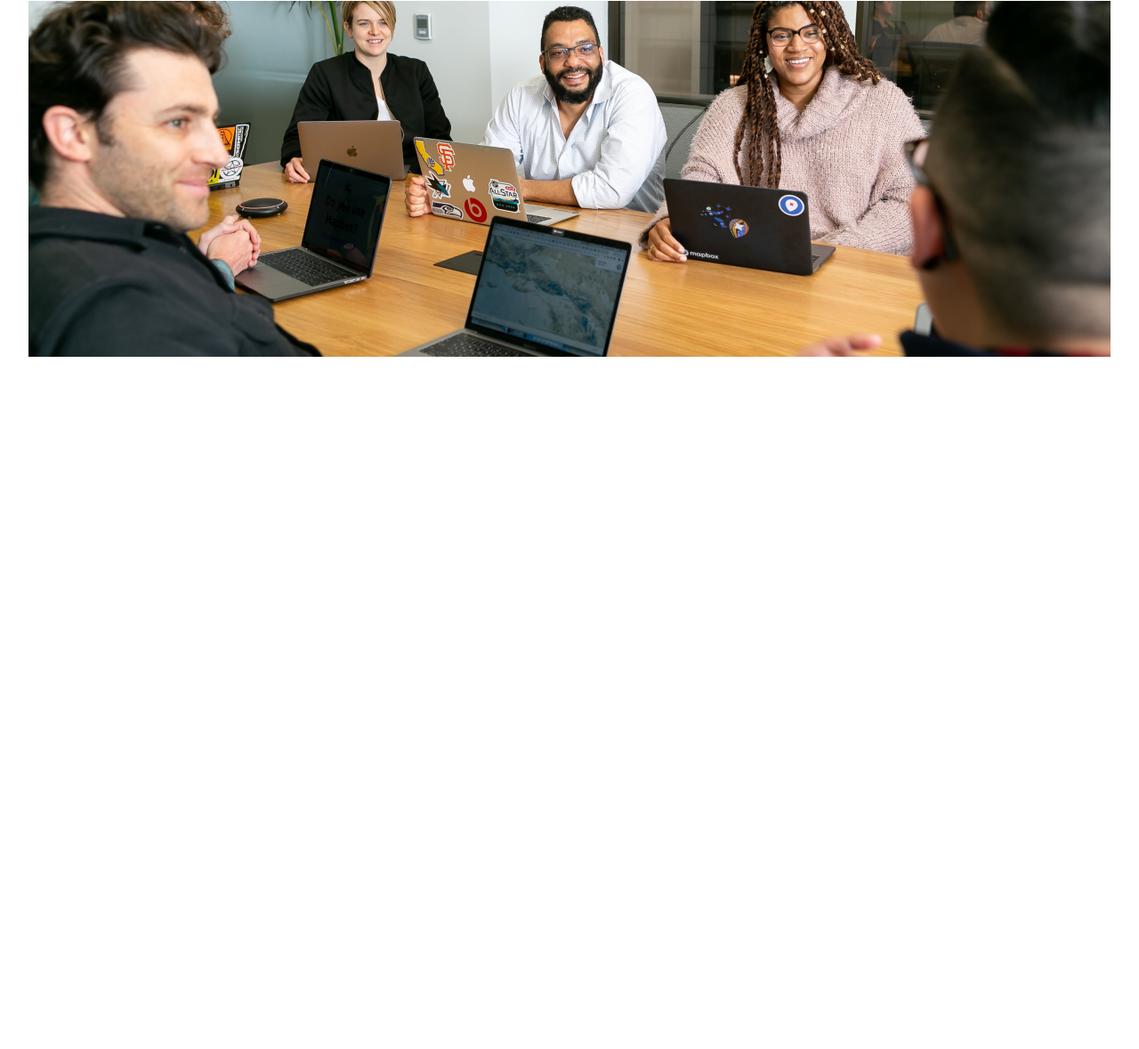
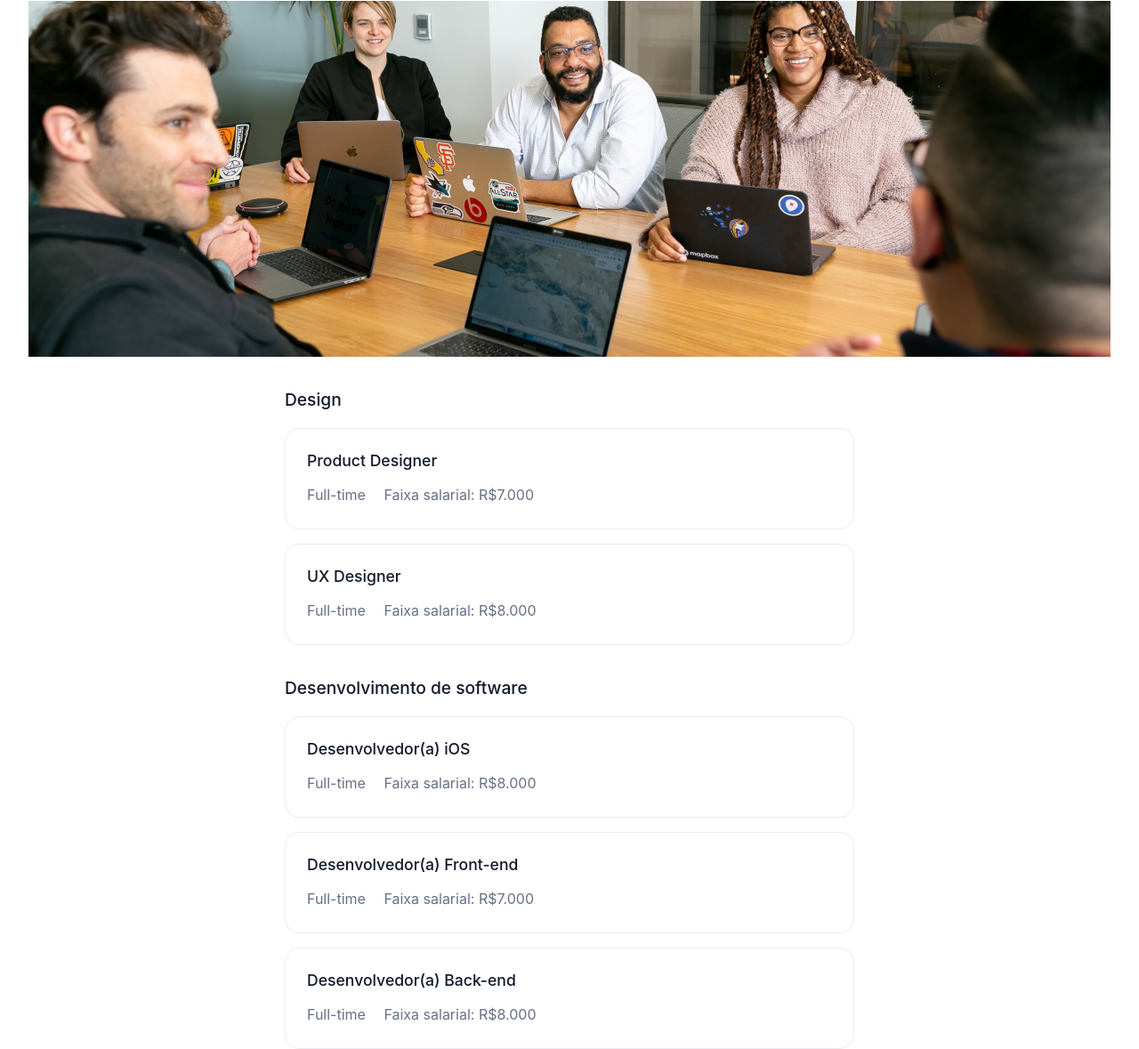
Before and after one commit to DanieleMarii/7-days-of-code-projects, a plain HTML site: page html-css-challenges/index.html in a window 1280 px wide. Shown: the part 893-2072 px from the top of the page at 89% size. Before the commit the page ends 1294 px from the top, so only its background shows below. Drawn offline with Linux system fonts and the light colour scheme.

Commit message:
🎉 dia 5/7 concluído
seção de vagas

```diff
--- /dev/null
+++ b/html-css-challenges/assets/css/job.css
@@ -0,0 +1,40 @@
+.jobs-open span.jobs-area{
+    font-size: 1.2rem;
+    font-weight: 500;
+    line-height: 2rem;
+    color: var(--title-color);
+    display: block;
+    max-width: 50%;
+    margin: 0 auto;
+    margin-bottom: 1rem;
+    margin-top: 2rem;
+}
+
+.jobs{
+    max-width: 50%;
+    margin: 0 auto;
+
+}
+
+.vaga{
+    border: 1px solid #EAECF0;
+    border-radius: 1rem;
+    padding: 24px 24px 28px;
+    margin-bottom: 1rem;
+}
+
+.title-job{
+    font-size: 1.1rem;
+    font-weight: 500;
+    line-height: 1.5rem;
+    color: var(--title-color);
+}
+
+.info{
+    margin-top: 1rem;
+}
+
+.info span{
+    margin-right: 1rem;
+    color: var(--text-color);
+}
--- a/html-css-challenges/index.html
+++ b/html-css-challenges/index.html
@@ -9,6 +9,7 @@
     <link rel="stylesheet" href="assets/css/header.css">
     <link rel="stylesheet" href="assets/css/metric.css">
     <link rel="stylesheet" href="assets/css/talents.css">
+    <link rel="stylesheet" href="assets/css/job.css">
     <title>Home - OptimusTech</title>
 </head>
 <body>
@@ -67,5 +68,57 @@
         <p>Somos uma equipe 100% remota com pessoas do Brasil inteiro</p>
         <img src="assets/img/Image.png" alt="">
     </section>
+
+    <main>
+        <section class="jobs-open">
+            <span class="jobs-area">Design</span>
+            <div class="jobs">
+                <div class="vaga">
+                    <span class="title-job">Product Designer</span>
+                    <div class="info">
+                        <span>Full-time</span>
+                        <span>Faixa salarial: R$7.000</span>
+                    </div>
+                </div>
+
+                <div class="vaga">
+                    <span class="title-job">UX Designer</span>
+                    <div class="info">
+                        <span>Full-time</span>
+                        <span>Faixa salarial: R$8.000</span>
+                    </div>
+                </div>
+            </div>
+        </section>
+
+        <section class="jobs-open">
+            <span class="jobs-area">Desenvolvimento de software</span>
+            <div class="jobs">
+                <div class="vaga">
+                    <span class="title-job">Desenvolvedor(a) iOS</span>
+                    <div class="info">
+                        <span>Full-time</span>
+                        <span>Faixa salarial: R$8.000</span>
+                    </div>
+                </div>
+
+                <div class="vaga">
+                    <span class="title-job">Desenvolvedor(a) Front-end</span>
+                    <div class="info">
+                        <span>Full-time</span>
+                        <span>Faixa salarial: R$7.000</span>
+                    </div>
+                </div>
+
+                <div class="vaga">
+                    <span class="title-job">Desenvolvedor(a) Back-end</span>
+                    <div class="info">
+                        <span>Full-time</span>
+                        <span>Faixa salarial: R$8.000</span>
+                    </div>
+                </div>
+            </div>
+        </section>
+    </main>
 </body>
 </html>
```
